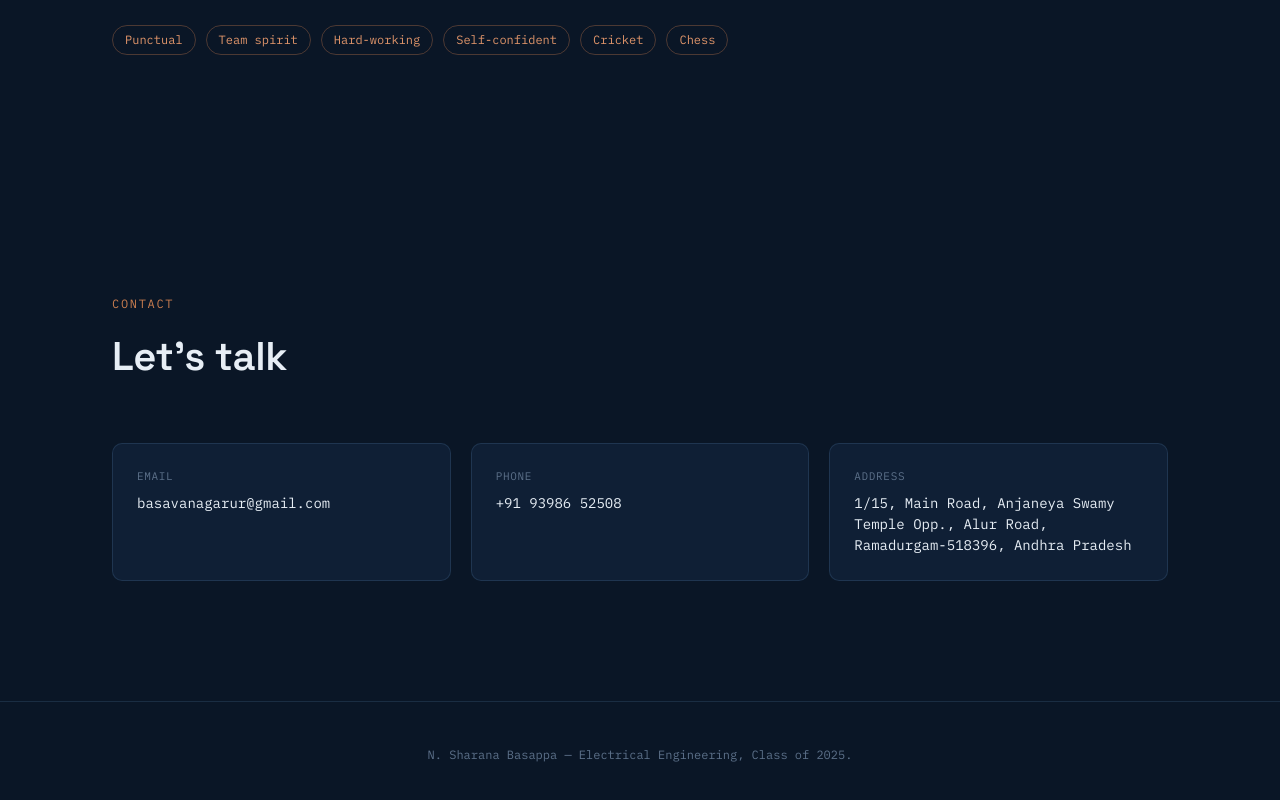
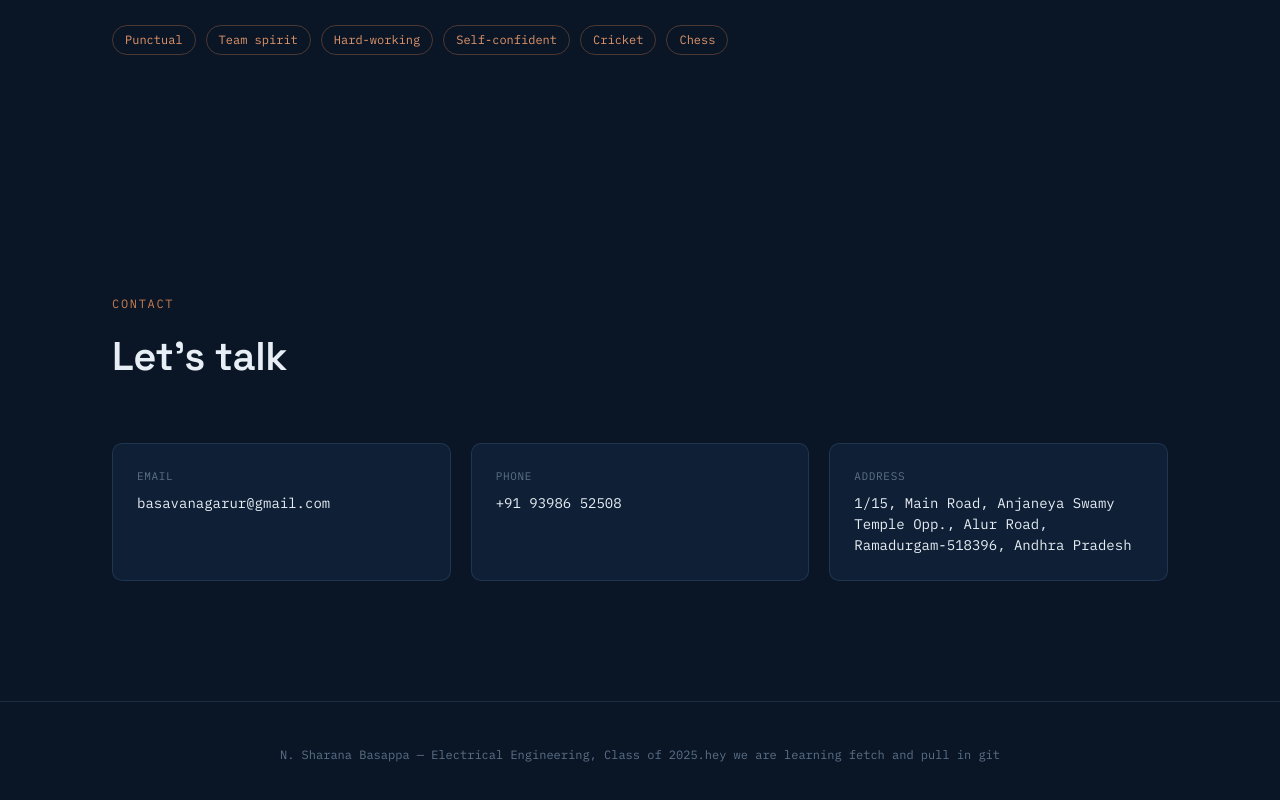
Before and after one commit to sharannagarur-jpg/terraform-files, a plain HTML site: page index.html in a window 1280 px wide. Shown: the part 3851-4651 px from the top of the page. Drawn offline with Linux system fonts and the light colour scheme.

Commit message:
Update index.html i change this message from rr

```diff
--- a/index.html
+++ b/index.html
@@ -257,7 +257,7 @@
 </main>
 
 <footer class="site-footer">
-  <p>N. Sharana Basappa — Electrical Engineering, Class of 2025.</p>
+  <p>N. Sharana Basappa — Electrical Engineering, Class of 2025.hey we are learning fetch and pull in git</p>
 </footer>
 
 <script src="script.js"></script>
```
